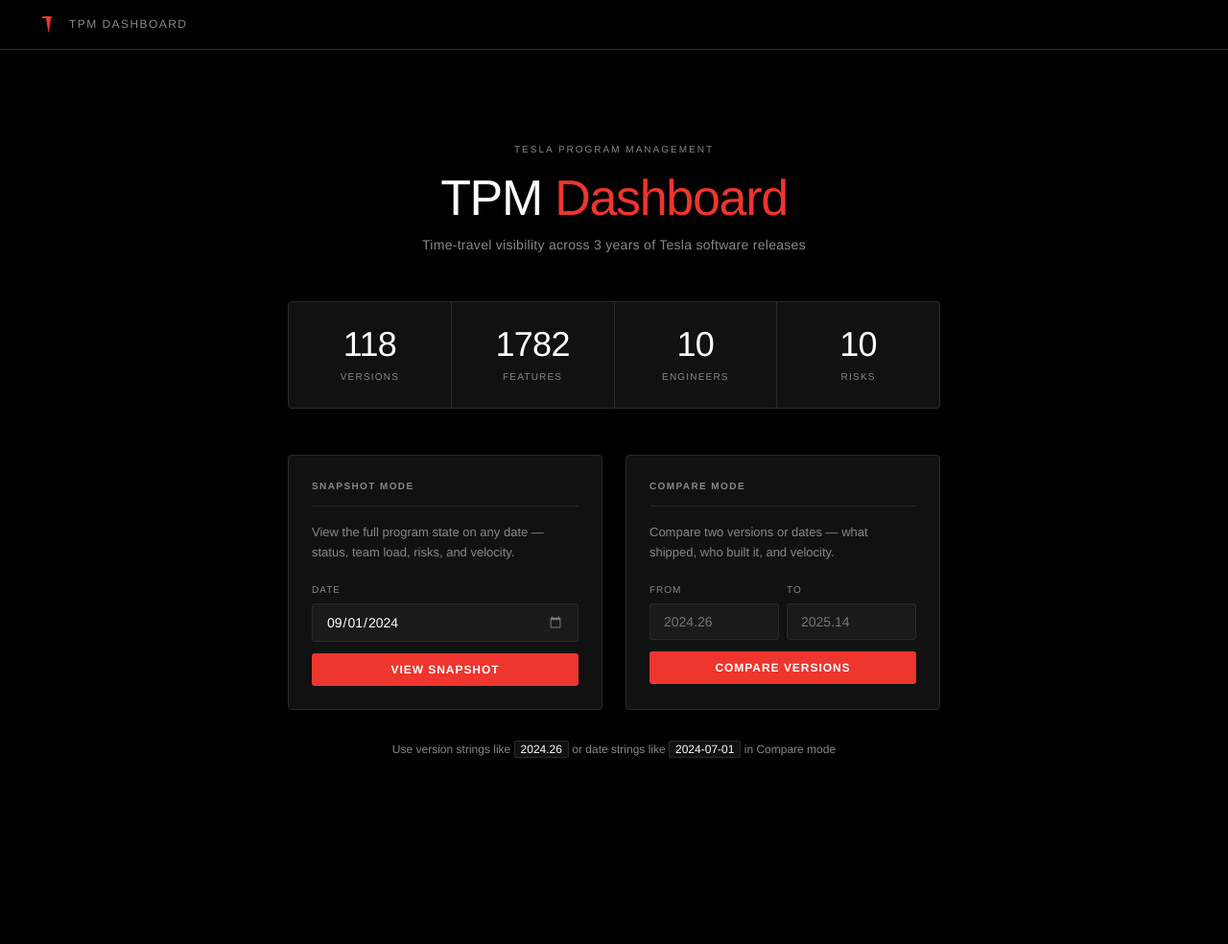
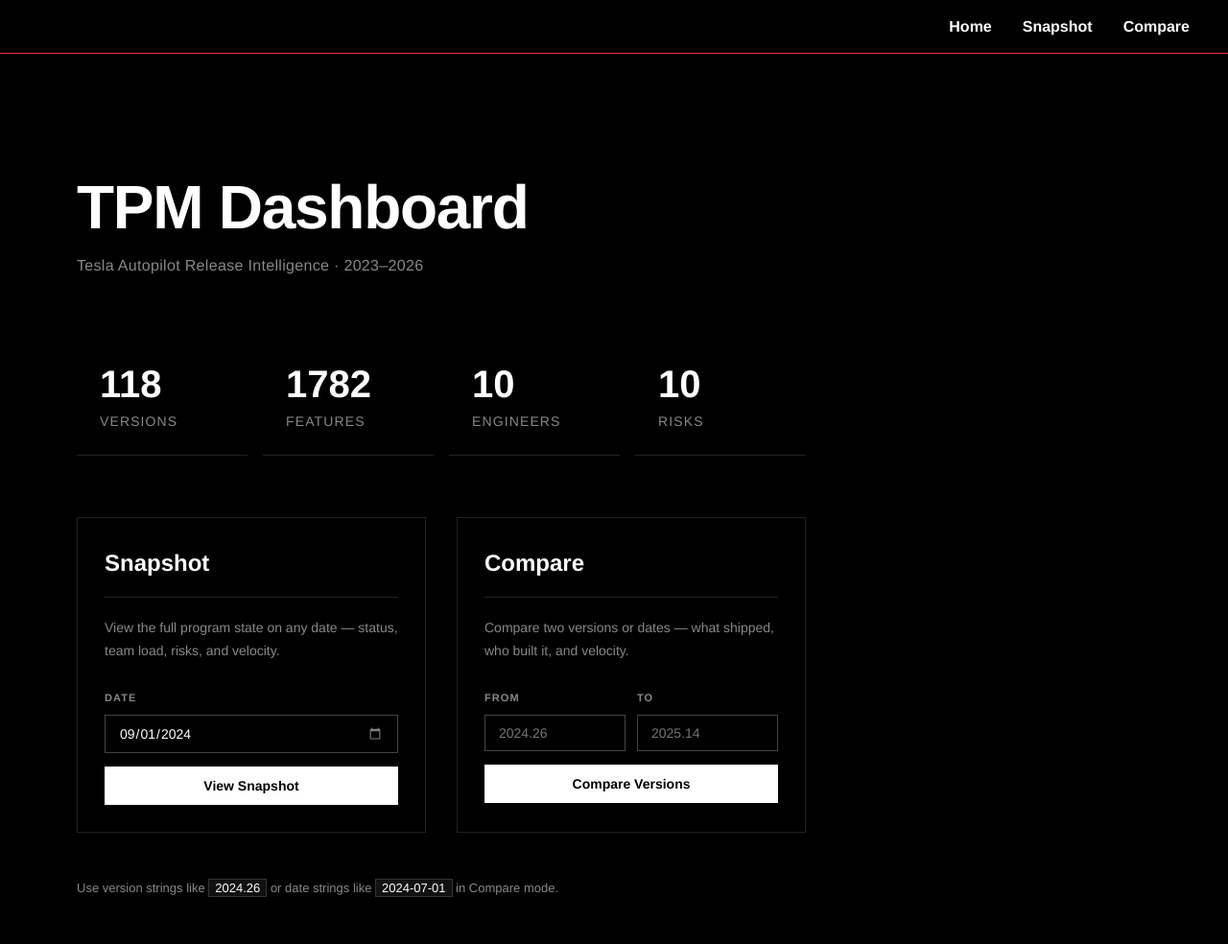
Before and after one commit to sarthakjethi/tesla-project, a Flask app: page / in a window 1280 px wide. Shown: the whole page at 96% size. Before the commit the page ends 790 px from the top, so only its background shows below. Run offline with Flask 3, Linux system fonts and the light colour scheme.

Commit message:
Phase 3 - Flask templates restyled to match subway aesthetic

```diff
--- a/templates/base.html
+++ b/templates/base.html
@@ -9,100 +9,85 @@
 
     :root {
       --bg:       #000000;
-      --surface:  #111111;
-      --surface2: #1a1a1a;
-      --border:   #2a2a2a;
+      --surface:  #000000;
+      --surface2: #0f0f0f;
+      --border:   #222222;
       --text:     #ffffff;
       --muted:    #888888;
       --red:      #EE352E;
-      --green-bg: #14532d; --green-text: #86efac;
-      --blue-bg:  #1e3a5f; --blue-text:  #93c5fd;
-      --amber-bg: #451a03; --amber-text: #fcd34d;
-      --orange-bg:#431407; --orange-text:#fdba74;
-      --gray-bg:  #1f2937; --gray-text:  #9ca3af;
+      /* status text colors referenced in inline styles across templates */
+      --green-text:  #4ade80;
+      --blue-text:   #60a5fa;
+      --amber-text:  #fbbf24;
+      --orange-text: #FF6319;
+      --gray-text:   #888888;
     }
 
     body {
-      background: var(--bg);
-      color: var(--text);
-      font-family: "Helvetica Neue", Helvetica, Arial, sans-serif;
-      font-size: 14px;
+      background: #000000;
+      color: #ffffff;
+      font-family: "Helvetica Neue", Helvetica, sans-serif;
+      font-size: 16px;
+      font-weight: 500;
       line-height: 1.6;
       min-height: 100vh;
     }
 
+    p { font-size: 16px; font-weight: 500; }
+
     /* ── Nav ──────────────────────────────────────────── */
     nav {
-      background: var(--bg);
-      border-bottom: 1px solid var(--border);
+      background: #000000;
+      border-bottom: 1px solid #EE352E;
       padding: 0 2.5rem;
-      height: 52px;
+      height: 56px;
       display: flex;
       align-items: center;
-      justify-content: space-between;
+      justify-content: flex-end;
       position: sticky;
       top: 0;
       z-index: 100;
     }
 
-    .nav-brand {
+    .nav-links {
       display: flex;
       align-items: center;
-      gap: 14px;
-      text-decoration: none;
-      color: var(--text);
+      gap: 2rem;
     }
 
-    .nav-t-logo {
-      width: 18px;
-      height: 18px;
-      fill: var(--red);
+    .nav-link {
+      color: #ffffff;
+      text-decoration: none;
+      font-family: "Helvetica Neue", Helvetica, sans-serif;
+      font-size: 16px;
+      font-weight: 700;
+      transition: color 0.15s;
     }
 
-    .nav-label {
-      font-size: 12px;
-      font-weight: 500;
-      letter-spacing: 0.12em;
-      text-transform: uppercase;
-      color: var(--muted);
-    }
-
-    .nav-sep {
-      width: 1px;
-      height: 20px;
-      background: var(--border);
-    }
-
-    .nav-page {
-      font-size: 12px;
-      letter-spacing: 0.06em;
-      color: var(--text);
-    }
+    .nav-link:hover { color: #EE352E; }
 
     /* ── Layout ───────────────────────────────────────── */
     .container {
       max-width: 1200px;
       margin: 0 auto;
-      padding: 2rem 2.5rem;
+      padding: 3rem 2.5rem;
     }
 
     /* ── Cards ────────────────────────────────────────── */
     .card {
-      background: var(--surface);
+      background: #000000;
       border: 1px solid var(--border);
-      border-radius: 4px;
-      padding: 1.5rem;
-      margin-bottom: 1.5rem;
+      padding: 1.75rem;
+      margin-bottom: 1.75rem;
     }
 
     .card-title {
-      font-size: 10px;
-      font-weight: 600;
-      letter-spacing: 0.14em;
-      text-transform: uppercase;
-      color: var(--muted);
-      padding-bottom: 0.75rem;
-      margin-bottom: 1rem;
+      font-size: 24px;
+      font-weight: 700;
+      font-family: "Helvetica Neue", Helvetica, sans-serif;
+      color: #ffffff;
+      padding-bottom: 1rem;
+      margin-bottom: 1.25rem;
       border-bottom: 1px solid var(--border);
     }
 
@@ -111,75 +96,77 @@
 
     th {
       text-align: left;
-      font-size: 10px;
-      font-weight: 600;
-      letter-spacing: 0.1em;
+      font-size: 11px;
+      font-weight: 700;
+      letter-spacing: 0.08em;
       text-transform: uppercase;
       color: var(--muted);
-      padding: 7px 12px;
+      padding: 9px 12px;
       border-bottom: 1px solid var(--border);
+      background: #000000;
     }
 
     td {
-      padding: 8px 12px;
-      border-bottom: 1px solid #1c1c1c;
+      padding: 9px 12px;
+      border-bottom: 1px solid var(--border);
       vertical-align: top;
+      color: #ffffff;
+      background: #000000;
+      font-size: 15px;
+      font-weight: 500;
     }
 
     tr:last-child td { border-bottom: none; }
-    tr:hover td      { background: var(--surface2); }
+    tr:hover td      { background: #0f0f0f; }
 
     /* ── Badges ───────────────────────────────────────── */
     .badge {
       display: inline-block;
-      padding: 2px 7px;
-      border-radius: 3px;
+      padding: 3px 8px;
       font-size: 10px;
       font-weight: 700;
       letter-spacing: 0.07em;
       text-transform: uppercase;
       white-space: nowrap;
+      color: #ffffff;
     }
 
-    .badge-released         { background: var(--green-bg);  color: var(--green-text);  }
-    .badge-release_complete { background: var(--blue-bg);   color: var(--blue-text);   }
-    .badge-feature_complete { background: var(--amber-bg);  color: var(--amber-text);  }
-    .badge-in_development   { background: var(--orange-bg); color: var(--orange-text); }
-    .badge-planned          { background: var(--gray-bg);   color: var(--gray-text);   }
+    .badge-released         { background: #00933C; }
+    .badge-release_complete { background: #0039A6; }
+    .badge-feature_complete { background: #0039A6; }
+    .badge-in_development   { background: #FF6319; }
+    .badge-planned          { background: #555555; }
 
-    .badge-critical { background: #7f1d1d; color: #fca5a5; }
-    .badge-high     { background: var(--orange-bg); color: var(--orange-text); }
-    .badge-medium   { background: var(--amber-bg);  color: var(--amber-text);  }
-    .badge-low      { background: var(--gray-bg);   color: var(--gray-text);   }
+    .badge-critical { background: #EE352E; }
+    .badge-high     { background: #FF6319; }
+    .badge-medium   { background: #FCCC0A; color: #000000; }
+    .badge-low      { background: #555555; }
 
     /* ── Stat grid ────────────────────────────────────── */
     .stat-grid {
       display: grid;
-      gap: 1px;
-      background: var(--border);
-      border: 1px solid var(--border);
-      border-radius: 4px;
-      overflow: hidden;
+      gap: 16px;
     }
 
     .stat-cell {
-      background: var(--surface);
+      background: #000000;
       padding: 1.5rem;
-      text-align: center;
+      border-bottom: 1px solid #222222;
     }
 
     .stat-value {
-      font-size: 36px;
-      font-weight: 200;
-      letter-spacing: -0.02em;
+      font-size: 40px;
+      font-weight: 700;
+      font-family: "Helvetica Neue", Helvetica, sans-serif;
+      color: #ffffff;
       display: block;
       line-height: 1.1;
     }
 
     .stat-label {
-      font-size: 10px;
+      font-size: 14px;
       font-weight: 500;
-      letter-spacing: 0.12em;
+      letter-spacing: 0.08em;
       text-transform: uppercase;
       color: var(--muted);
       margin-top: 6px;
@@ -188,118 +175,125 @@
     /* ── Forms ────────────────────────────────────────── */
     input[type="date"],
     input[type="text"] {
-      background: var(--surface2);
-      border: 1px solid var(--border);
-      color: var(--text);
+      background: #000000;
+      border: 1px solid #444444;
+      color: #ffffff;
       padding: 10px 14px;
-      border-radius: 3px;
-      font-family: inherit;
+      font-family: "Helvetica Neue", Helvetica, sans-serif;
       font-size: 14px;
+      font-weight: 500;
       outline: none;
       width: 100%;
       -webkit-appearance: none;
     }
 
     input[type="date"]::-webkit-calendar-picker-indicator {
-      filter: invert(1) opacity(0.4);
+      filter: invert(1) opacity(0.5);
       cursor: pointer;
     }
 
-    input:focus { border-color: var(--red); }
+    input:focus { border-color: #EE352E; }
 
     .btn {
       display: inline-block;
-      background: var(--red);
-      color: #fff;
+      background: #ffffff;
+      color: #000000;
       border: none;
-      padding: 10px 22px;
-      border-radius: 3px;
-      font-family: inherit;
-      font-size: 12px;
-      font-weight: 600;
-      letter-spacing: 0.08em;
-      text-transform: uppercase;
+      padding: 12px 24px;
+      font-family: "Helvetica Neue", Helvetica, sans-serif;
+      font-size: 14px;
+      font-weight: 700;
       cursor: pointer;
       text-decoration: none;
-      transition: background 0.15s;
+      transition: background 0.15s, color 0.15s;
       width: 100%;
       text-align: center;
     }
 
-    .btn:hover { background: #d42b24; }
+    .btn:hover { background: #EE352E; color: #ffffff; }
 
     /* ── Progress bar ─────────────────────────────────── */
     .progress {
       height: 3px;
       background: var(--border);
-      border-radius: 2px;
       overflow: hidden;
     }
 
     .progress-fill {
       height: 100%;
-      background: var(--red);
-      border-radius: 2px;
+      background: #EE352E;
     }
 
-    /* ── Misc ─────────────────────────────────────────── */
-    .red         { color: var(--red); }
-    .muted       { color: var(--muted); }
-    code         { font-family: "Helvetica Neue", Helvetica, monospace; }
+    /* ── Section sublabels ───────────────────────────── */
+    .sublabel {
+      font-size: 13px;
+      font-weight: 700;
+      letter-spacing: 0.08em;
+      text-transform: uppercase;
+      color: var(--muted);
+    }
+
+    /* ── Typography helpers ───────────────────────────── */
+    .red   { color: #EE352E; }
+    .muted { color: var(--muted); font-size: 14px; font-weight: 500; }
+    code   { font-family: "Helvetica Neue", Helvetica, sans-serif; }
+
+    a { color: #ffffff; text-decoration: none; }
+    a:hover { color: #EE352E; }
 
     .page-crumb {
-      font-size: 11px;
-      letter-spacing: 0.1em;
+      font-size: 12px;
+      font-weight: 500;
+      letter-spacing: 0.08em;
       text-transform: uppercase;
       color: var(--muted);
-      margin-bottom: 10px;
+      margin-bottom: 12px;
     }
 
-    .page-crumb a { color: inherit; text-decoration: none; }
-    .page-crumb a:hover { color: var(--text); }
+    .page-crumb a { color: var(--muted); }
+    .page-crumb a:hover { color: #EE352E; }
 
     .page-title {
-      font-size: 32px;
-      font-weight: 200;
-      letter-spacing: -0.01em;
-      line-height: 1.2;
+      font-size: 40px;
+      font-weight: 700;
+      font-family: "Helvetica Neue", Helvetica, sans-serif;
+      color: #ffffff;
+      line-height: 1.1;
     }
 
     .page-sub {
-      font-size: 13px;
+      font-size: 14px;
+      font-weight: 500;
       color: var(--muted);
-      margin-top: 4px;
+      margin-top: 8px;
     }
 
     .alert {
-      background: #3b0000;
-      border: 1px solid #7f1d1d;
-      color: #fca5a5;
+      background: #1a0000;
+      border: 1px solid #EE352E;
+      color: #ffffff;
       padding: 12px 16px;
-      border-radius: 3px;
       margin-bottom: 1.5rem;
       font-size: 13px;
     }
 
-    /* ── Responsive ───────────────────────────────────── */
     @media (max-width: 700px) {
-      .container { padding: 1rem; }
-      .page-title { font-size: 24px; }
+      .container { padding: 1.5rem 1rem; }
+      .page-title { font-size: 28px; }
+      nav { padding: 0 1rem; }
+      .nav-links { gap: 1.25rem; }
+      .nav-link { font-size: 14px; }
     }
   </style>
 </head>
 <body>
 
 <nav>
-  <a href="/" class="nav-brand">
-    <!-- Tesla T mark (simplified path) -->
-    <svg class="nav-t-logo" viewBox="0 0 342 512" xmlns="http://www.w3.org/2000/svg">
-      <path d="M0 57.3L57 0h228l57 57.3-57 .3c-1.9 37.2-5.8 72.7-14.5 106.8l-55 330.1-55-330.1
-               C151.8 130.3 147.9 94.8 146 57.6L57 57.3z"/>
-    </svg>
-    <span class="nav-label">TPM Dashboard</span>
-    {% block nav_page %}{% endblock %}
-  </a>
+  <div class="nav-links">
+    <a href="/" class="nav-link">Home</a>
+    <a href="/snapshot" class="nav-link">Snapshot</a>
+    <a href="/compare" class="nav-link">Compare</a>
+  </div>
 </nav>
 
 <div class="container">
--- a/templates/index.html
+++ b/templates/index.html
@@ -4,24 +4,21 @@
 {% block content %}
 
 <!-- Hero -->
-<div style="text-align: center; padding: 4rem 0 3rem;">
-  <div style="font-size: 10px; letter-spacing: 0.2em; text-transform: uppercase; color: var(--muted); margin-bottom: 16px;">
-    Tesla Program Management
-  </div>
-  <h1 style="font-size: 52px; font-weight: 200; letter-spacing: -0.025em; line-height: 1;">
-    TPM <span class="red">Dashboard</span>
+<div style="padding: 5rem 0 4rem;">
+  <h1 style="font-size: 64px; font-weight: 700; font-family: 'Helvetica Neue', Helvetica, sans-serif; color: #ffffff; line-height: 1; letter-spacing: -0.02em;">
+    TPM Dashboard
   </h1>
-  <p style="color: var(--muted); font-size: 14px; margin-top: 12px; letter-spacing: 0.02em;">
-    Time-travel visibility across 3 years of Tesla software releases
+  <p style="font-size: 16px; font-weight: 500; color: var(--muted); margin-top: 16px; letter-spacing: 0.02em;">
+    Tesla Autopilot Release Intelligence &middot; 2023&ndash;2026
   </p>
 </div>
 
 {% if error %}
-<div class="alert" style="max-width: 680px; margin: 0 auto 2rem;">{{ error }}</div>
+<div class="alert" style="max-width: 760px; margin-bottom: 3rem;">{{ error }}</div>
 {% endif %}
 
 <!-- Key stats -->
-<div class="stat-grid" style="grid-template-columns: repeat(4, 1fr); max-width: 680px; margin: 0 auto 3rem;">
+<div class="stat-grid" style="grid-template-columns: repeat(4, 1fr); max-width: 760px; margin-bottom: 4rem;">
   <div class="stat-cell">
     <span class="stat-value">{{ stats.versions }}</span>
     <div class="stat-label">Versions</div>
@@ -41,17 +38,17 @@
 </div>
 
 <!-- Mode cards -->
-<div style="display: grid; grid-template-columns: 1fr 1fr; gap: 1.5rem; max-width: 680px; margin: 0 auto;">
+<div style="display: grid; grid-template-columns: 1fr 1fr; gap: 2rem; max-width: 760px; margin-bottom: 3rem;">
 
   <!-- Snapshot mode -->
   <div class="card" style="margin-bottom: 0;">
-    <div class="card-title">Snapshot Mode</div>
-    <p style="color: var(--muted); font-size: 13px; margin-bottom: 1.25rem; line-height: 1.65;">
+    <div class="card-title">Snapshot</div>
+    <p style="color: var(--muted); font-size: 14px; font-weight: 500; margin-bottom: 1.75rem; line-height: 1.7;">
       View the full program state on any date — status, team load, risks, and velocity.
     </p>
-    <form action="/snapshot" method="get" style="display: flex; flex-direction: column; gap: 12px;">
+    <form action="/snapshot" method="get" style="display: flex; flex-direction: column; gap: 14px;">
       <div>
-        <label style="font-size: 10px; text-transform: uppercase; letter-spacing: 0.1em; color: var(--muted); display: block; margin-bottom: 6px;">Date</label>
+        <label style="font-size: 11px; font-weight: 700; text-transform: uppercase; letter-spacing: 0.1em; color: var(--muted); display: block; margin-bottom: 8px;">Date</label>
         <input type="date" name="date" value="2024-09-01">
       </div>
       <button type="submit" class="btn">View Snapshot</button>
@@ -60,18 +57,18 @@
 
   <!-- Compare mode -->
   <div class="card" style="margin-bottom: 0;">
-    <div class="card-title">Compare Mode</div>
-    <p style="color: var(--muted); font-size: 13px; margin-bottom: 1.25rem; line-height: 1.65;">
+    <div class="card-title">Compare</div>
+    <p style="color: var(--muted); font-size: 14px; font-weight: 500; margin-bottom: 1.75rem; line-height: 1.7;">
       Compare two versions or dates — what shipped, who built it, and velocity.
     </p>
-    <form action="/compare" method="get" style="display: flex; flex-direction: column; gap: 12px;">
-      <div style="display: grid; grid-template-columns: 1fr 1fr; gap: 8px;">
+    <form action="/compare" method="get" style="display: flex; flex-direction: column; gap: 14px;">
+      <div style="display: grid; grid-template-columns: 1fr 1fr; gap: 12px;">
         <div>
-          <label style="font-size: 10px; text-transform: uppercase; letter-spacing: 0.1em; color: var(--muted); display: block; margin-bottom: 6px;">From</label>
+          <label style="font-size: 11px; font-weight: 700; text-transform: uppercase; letter-spacing: 0.1em; color: var(--muted); display: block; margin-bottom: 8px;">From</label>
           <input type="text" name="v1" placeholder="2024.26">
         </div>
         <div>
-          <label style="font-size: 10px; text-transform: uppercase; letter-spacing: 0.1em; color: var(--muted); display: block; margin-bottom: 6px;">To</label>
+          <label style="font-size: 11px; font-weight: 700; text-transform: uppercase; letter-spacing: 0.1em; color: var(--muted); display: block; margin-bottom: 8px;">To</label>
           <input type="text" name="v2" placeholder="2025.14">
         </div>
       </div>
@@ -82,12 +79,12 @@
 </div>
 
 <!-- Hint -->
-<p style="text-align: center; color: var(--muted); font-size: 12px; margin-top: 2rem;">
+<p style="color: var(--muted); font-size: 13px; font-weight: 500; max-width: 760px;">
   Use version strings like
-  <code style="color: var(--text); background: var(--surface); border: 1px solid var(--border); padding: 1px 6px; border-radius: 2px;">2024.26</code>
+  <code style="color: #ffffff; background: #111111; border: 1px solid #333333; padding: 1px 6px;">2024.26</code>
   or date strings like
-  <code style="color: var(--text); background: var(--surface); border: 1px solid var(--border); padding: 1px 6px; border-radius: 2px;">2024-07-01</code>
-  in Compare mode
+  <code style="color: #ffffff; background: #111111; border: 1px solid #333333; padding: 1px 6px;">2024-07-01</code>
+  in Compare mode.
 </p>
 
 {% endblock %}
```
Also changed, not shown: templates/compare.html (+21 -26 lines), templates/snapshot.html (+69 -74 lines), .claude/settings.local.json.
